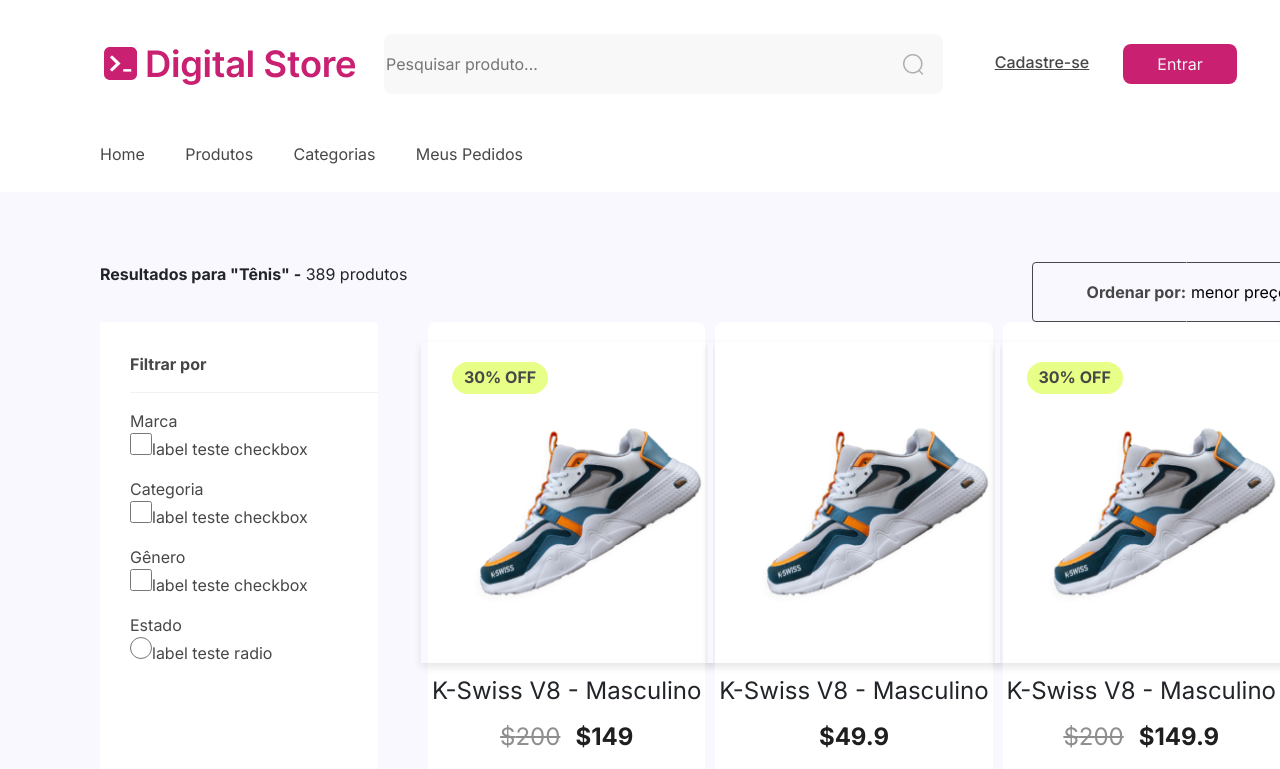
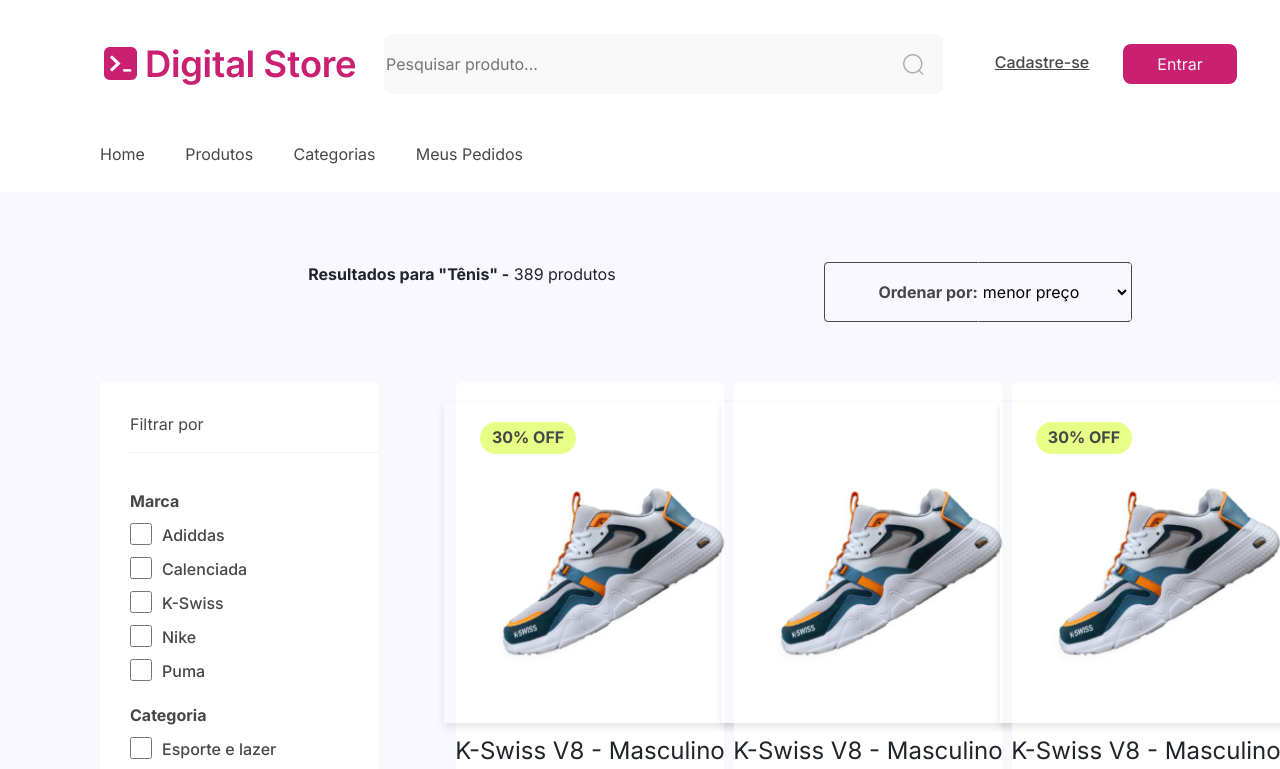
Before and after one commit to JohnyMax42/projeto-drip-store, a React (Vite) app: page /ProductListingPage in a window 1280 px wide. Shown: the top 769 px of the page. Built offline with nearby package versions, Linux system fonts and the light colour scheme.

Commit message:
correção nos filtros

```diff
--- a/src/components/FilterGroup/FilterGroup.jsx
+++ b/src/components/FilterGroup/FilterGroup.jsx
@@ -2,50 +2,43 @@ import React from "react";
 import styled from "styled-components";
 import Cores from "../Cores";
 
-//estilo do input
+//estilo do titulo
 const Titulo = styled.div`
     color: ${Cores.darkGray2};
     font-size: bold 14px;
+    font-weight: 700;
+    margin-top: 20px;
+`;
+
+const DivStyle = styled.div`
+    color: ${Cores.darkGray2};
+    font-size: bold 14px;
+    font-weight: 500;
+    width: auto;
+    margin-top: 10px;
+    display: flex;
+    gap: 10px;
+`;
+
+//estilo dos inputs
+const InputStyle = styled.input`
+    width: 22px;
+    height: 22px;
+    //visibility: hidden;
+    //background-color: white;
+    &:checked{
+    background-color: ${Cores.primary};
+    color: white;
+    }
 `;
 
 
-//escolha do input type checkbox ou radio
-function EscolhaInput({escolha}){
-
-    let Resultado
-
-    if(escolha=='checkbox'){
-        Resultado = ({})=>{
-            return(
-            <>
-            <input type="checkbox" id="cb1" />
-            <label htmlFor="cb1">label teste checkbox</label>
-            </>
-            )
-        }
-    } else if(escolha=='radio'){
-        Resultado = ({})=>{
-            return(
-            <>
-            <input type="radio" name="r1" id="r1" />
-            <label htmlFor="r1">label teste radio</label>
-            </>
-            )
-        }
-    }
-    return(
-        <>
-        <p>{<Resultado/>}</p>
-       </>
-    )
-}
-
 //opções de categorias dos filtros
-function EscolhaOption({escolha}){
+function EscolhaOption({escolher, inputType}){
 
     let Opcoes = []
 
-    if(escolha==('Marka'||'marka')){
+    if(escolher==('marca')){
         Opcoes = [
             {texto: 'Adiddas'},
             {texto: 'Calenciada'},
@@ -53,41 +46,42 @@ function EscolhaOption({escolha}){
             {texto: 'Nike'},
             {texto: 'Puma'}
         ]
-    } else if(escolha==('Categoria'||'categoria')){
+    } else if(escolher==('categoria')){
         Opcoes = [
             {texto: 'Esporte e lazer'},
             {texto: 'Casual'},
             {texto: 'Utilitário'},
             {texto: 'Corrida'}
         ]
-    } else if(escolha==('Gênero'||'gênero')){
+    } else if(escolher==('gênero')){
         Opcoes = [
             {texto: 'Masculino'},
             {texto: 'Feminino'},
             {texto: 'Unisex'}
         ]
-    } else if(escolha==('Estado'||'estado')){
+    } else if(escolher==('estado')){
         Opcoes = [
             {texto: 'Novo'},
             {texto: 'Usado'}
         ]
     }
-
-    let ObjetosFiltros = Opcoes.map((item)=>item.texto)
-
     return(
         <>
-        <p>{<ObjetosFiltros/>}</p>
+        {Opcoes.map((opcao, index) => (
+        <DivStyle key={index}>
+          <InputStyle type={inputType} name={`Type${inputType}`} id={`${escolher}-${index}`} value={opcao.texto}/>
+          <label htmlFor={`${escolher}-${index}`}>{opcao.texto}</label>
+        </DivStyle>
+      ))}
        </>
     )
-}
+};
 
 export default function FilterGroup({title, inputType, option}){
     return (
     <>
         <Titulo>{title}</Titulo>
-        <EscolhaInput escolha={inputType}/>
-        {/* <EscolhaOption escolha={option}/> */}
+        <EscolhaOption escolher={option} inputType={inputType}/>
     </>
-    )
+    );
 }
--- a/src/components/Footer/FooterStyle.css
+++ b/src/components/Footer/FooterStyle.css
@@ -18,19 +18,19 @@
     background-color: rgba(31, 31, 31, 1);
     display: flex;
     align-items: first baseline;
-    justify-content: space-evenly;
+    justify-content: space-around;
 }
 #logo2{
     width: 253px;
     height: 44px;
     margin-top: 35px;
-    margin-left: 100px;
+    /* margin-left: 100px; */
 }
 #textoFooter{
     width: 307px;
     height: 78px;
     margin-top: 40px;
-    margin-left: 100px;
+    /* margin-left: 100px; */
 }
 #redesSociais{
     width: 124px;
@@ -52,6 +52,7 @@
 #linhaFooter{
     background-color: rgba(255, 255, 255, 0.3);
     margin-bottom: 23px;
+    margin-left: 100px;
     width: 1240px;
     height: 1px;
 }
--- a/src/pages/ProductListing.css
+++ b/src/pages/ProductListing.css
@@ -2,14 +2,16 @@
     background-color: rgba(249, 248, 254, 1);
     display: flex;
     flex-direction: column;
+    width: auto;
     padding-inline: 100px;
     padding-top: 70px;
     padding-bottom: 140px;
+    gap: 60px;
 }
 .bloco{
     display: flex;
     flex-direction: row;
-    justify-content: space-between;
+    justify-content: space-evenly;
 }
 #botaoOrdem{
     width:308px;
@@ -39,35 +41,24 @@
     height: 60px;
     font-weight: 400;
 }
-form{
+#campoFiltragem{
     width: 308px;
-    height: auto;
+    height: fit-content;
     background-color: rgba(255, 255, 255, 1);
     border: 1px;
     border-radius: 4px;
-    color: #474747;
     display: flex;
     flex-direction: column;
     text-align: left;
-    padding-left: 30px;
-    padding-top: 30px;
+    padding: 30px 0px 30px 30px;
+    margin-right: 28px;
 }
-#linhaFiltros{
+#tituloFiltro{
+    font-size: 16px;
+    color: #474747;
+}
+#linhaFiltro{
     width: 248px;
     height: 1px;
     color: #CCCCCC;
 }
-
-input{
-    width: 22px;
-    height: 22px;
-    /* visibility: hidden; */
-
-}
-/* input:checked {
-    background-color: rgba(201, 32, 113, 1);
-} */
-
-.filtro{
-    font-weight: bold;
-}
--- a/src/pages/ProductListingPage.jsx
+++ b/src/pages/ProductListingPage.jsx
@@ -24,67 +24,20 @@ export default function ProductListingPage(){
 
             <div className='bloco'>
 
-                <form action="#">
+                <div id="campoFiltragem">
 
                 <div>
-                    <p className='filtro'>Filtrar por</p>
-                    <hr id='linhaFiltros' />
+                    <p id='tituloFiltro'>Filtrar por</p>
+                    <hr id='linhaFiltro' />
                 </div>
 
-                <FilterGroup title='Marca' inputType='checkbox' options='Marka'/>
-                <FilterGroup title='Categoria' inputType='checkbox' options/>
-                <FilterGroup title='Gênero' inputType='checkbox' options/>
-                <FilterGroup title='Estado' inputType='radio' options/>
-
-                {/* <div className='caixasFiltro'>
-                    <label htmlFor="" className='filtro'>Marca</label><br />
-                    <input type="checkbox" name="marca" id="marcaAdiddas" />
-                    <label htmlFor="marcaAdiddas">Adiddas</label><br />
-                    <input type="checkbox" name="marca" id="marcaCalenciaga" />
-                    <label htmlFor="marcaCalenciaga">Calenciaga</label><br />
-                    <input type="checkbox" name="marca" id="marcaKswiss" />
-                    <label htmlFor="marcaKswiss">K-Swiss</label><br />
-                    <input type="checkbox" name="marca" id="marcaNike" />
-                    <label htmlFor="marcaNike">Nike</label><br />
-                    <input type="checkbox" name="marca" id="marcaPuma" />
-                    <label htmlFor="marcaPuma">Puma</label><br />
+                <FilterGroup title='Marca' inputType='checkbox' option='marca'/>
+                <FilterGroup title='Categoria' inputType='checkbox' option='categoria'/>
+                <FilterGroup title='Gênero' inputType='checkbox' option='gênero'/>
+                <FilterGroup title='Estado' inputType='radio' option='estado'/>
                 </div>
-                <div className='caixasFiltro'>
-                    <label htmlFor="" className='filtro'>Categoria</label><br />
-                    <input type="checkbox" name="categoria" id="categoriaEsporte" />
-                    <label htmlFor="categoriaEsporte">Esporte e lazer</label><br />
-                    <input type="checkbox" name="categoria" id="categoriaCasual" />
-                    <label htmlFor="categoriaCasual">Casual</label><br />
-                    <input type="checkbox" name="categoria" id="categoriaUtilitario" />
-                    <label htmlFor="categoriaUtilitario">Utilitário</label><br />
-                    <input type="checkbox" name="categoria" id="categoriaCorrida" />
-                    <label htmlFor="categoriaCorrida">Corrida</label><br />
-                </div>
-                <div className='caixasFiltro'>
-                    <label htmlFor="" className='filtro'>Gênero</label><br />
-                    <input type="checkbox" name="genero" id="generoMasculino" />
-                    <label htmlFor="generoMasculino">Masculino</label><br />
-                    <input type="checkbox" name="genero" id="generoFeminino" />
-                    <label htmlFor="generoFeminino">Feminino</label><br />
-                    <input type="checkbox" name="genero" id="generoUnisex" />
-                    <label htmlFor="generoUnisex">Unisex</label><br />
-                </div>
-                <div className='caixasFiltro'>
-                <label htmlFor="" className='filtro'>Estado</label><br />
-                    <input type="radio" name="estado" id="estadoNovo" />
-                    <label htmlFor="estadoNovo">Novo</label><br />
-                    <input type="radio" name="estado" id="estadoUsado" />
-                    <label htmlFor="estadoUsado">Usado</label>
-                </div> */}
-
-                </form>
-
-
                 <ProductListing2></ProductListing2>
-
             </div>
-
         </div>
-
     )
 }
```
